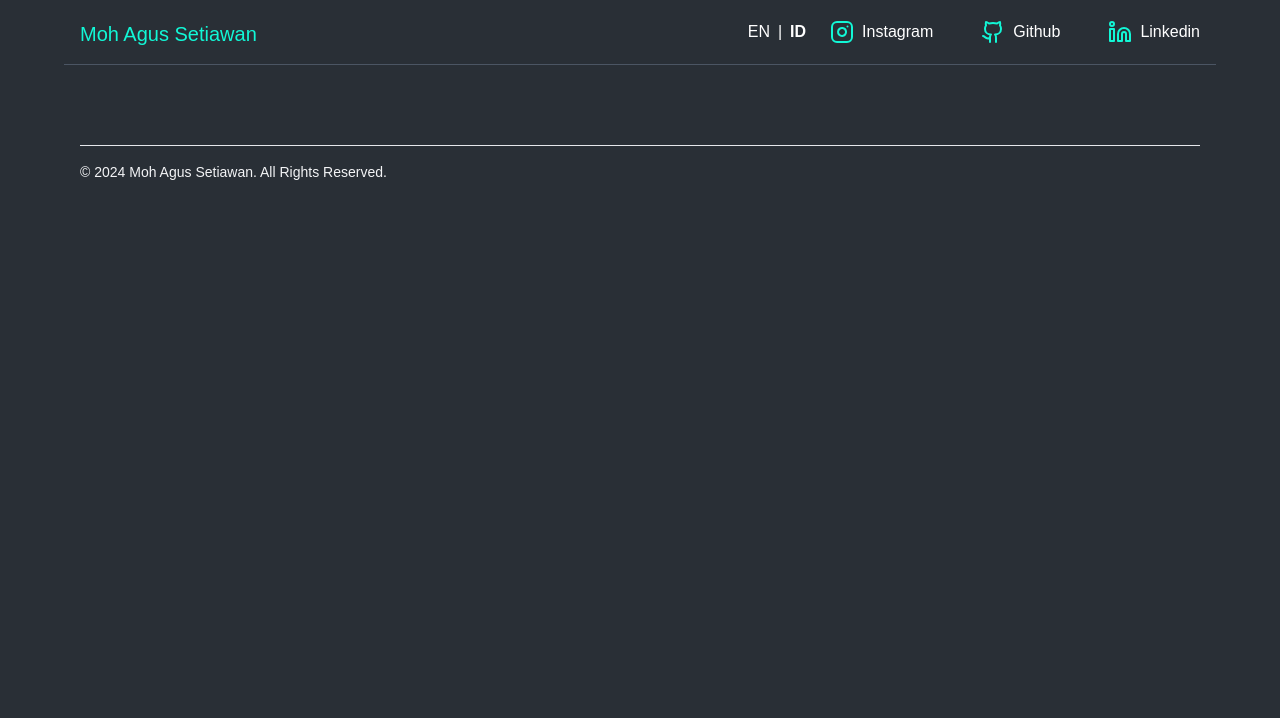
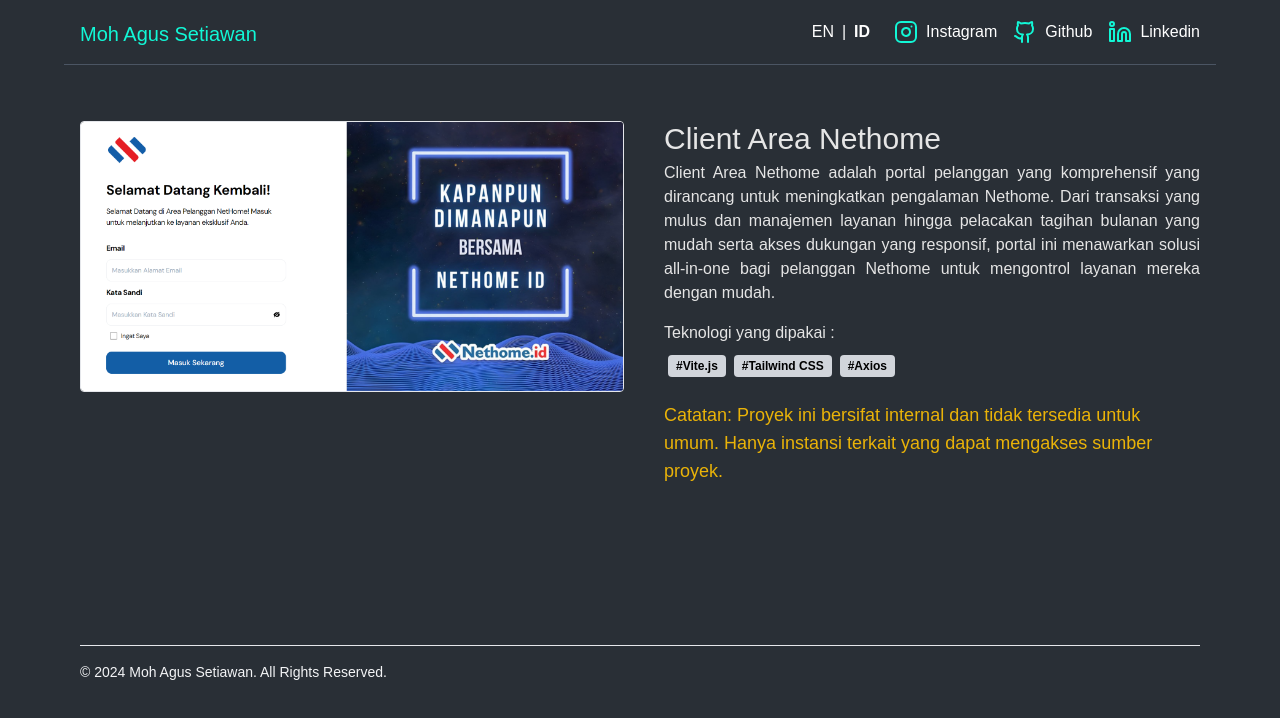
Before and after one commit to mohagussetiaone/cv-mohagussetiaone, a Next.js app: page /1/project/1 in a window 1280 px wide. Shown: the top 718 px of the page. Built offline with nearby package versions, Linux system fonts and the light colour scheme.

Commit message:
update: banner, project detail

```diff
--- a/app/[locale]/project/[projectId]/page.tsx
+++ b/app/[locale]/project/[projectId]/page.tsx
@@ -5,20 +5,24 @@
 import Image from "next/image";
 import { Github, View, Figma } from "lucide-react";
 import { useTranslations } from "next-intl";
-import { useProjectStore } from "@/app/store/projectStore";
+import { useParams } from "next/navigation";
+import { projectData } from "@/app/constant/project";
 
 const ShowCaseDetail: React.FC = () => {
   const t = useTranslations("Works");
-  const { selectedProject } = useProjectStore();
+  const { projectId } = useParams();
 
-  // Terjemahkan data proyek menggunakan t()
+  const selectedProject = useMemo(() => {
+    const id = projectId ? parseInt(projectId as string, 10) : null;
+    return projectData.find((project) => project.product_id === id);
+  }, [projectId]);
+
   const translatedProject = useMemo(() => {
     if (!selectedProject) return null;
-
     return {
       project_name: selectedProject.project_name,
-      description: t(selectedProject.description),
-      technologies: selectedProject.technologies.map((tech) => t(tech)),
+      description: selectedProject.description,
+      technologies: selectedProject.technologies.map((tech) => t(tech)).join(", "),
       internal: selectedProject.internal,
       urlPreview: selectedProject.urlPreview,
       githubUrl: selectedProject.githubUrl,
@@ -39,7 +43,7 @@
           </div>
           <div className="lg:w-1/2 w-full lg:pl-6 mt-6 lg:mt-0 text-neutral-200">
             <h1 className="text-3xl title-font font-medium mb-1">{selectedProject?.project_name}</h1>
-            <p className="text-base font-normal text-justify">{selectedProject?.description}</p>
+            <p className="text-base font-normal text-justify">{t(translatedProject.description)}</p>
             <div className="mt-4">
               <div className="mb-2">
                 <h2 className="text-neutral-200 title-font font-medium">{t("tech_used")} :</h2>
@@ -50,12 +54,12 @@
                 </span>
               ))}
             </div>
-            {selectedProject?.internal === true && (
+            {selectedProject?.internal && (
               <div className="py-6">
                 <p className="text-yellow-500 text-lg">{t("internalNote")}</p>
               </div>
             )}
-            {selectedProject?.internal !== true && (
+            {!selectedProject?.internal && (
               <div className="flex gap-4 mt-4 md:mt-6">
                 <Link
                   href={selectedProject?.urlPreview || ""}
@@ -65,14 +69,14 @@
                   <View className="w-5 h-5 mt-1" />
                   Preview
                 </Link>
-                {selectedProject?.githubUrl !== null && (
-                  <Link href={selectedProject?.githubUrl || ""} target="_blank" className="flex gap-2 mt-6 text-white bg-black dark:bg-brand-700 border-0 py-2 px-8 focus:outline-none hover:bg-black/90 hover:text-white rounded text-lg">
+                {selectedProject?.githubUrl && (
+                  <Link href={selectedProject?.githubUrl} target="_blank" className="flex gap-2 mt-6 text-white bg-black dark:bg-brand-700 border-0 py-2 px-8 focus:outline-none hover:bg-black/90 hover:text-white rounded text-lg">
                     <Github className="w-5 h-5 mt-1" />
                     Github
                   </Link>
                 )}
-                {selectedProject?.figmaUrl !== null && (
-                  <Link href={selectedProject?.figmaUrl || ""} target="_blank" className="flex gap-2 mt-6 text-white bg-black dark:bg-brand-700 border-0 py-2 px-8 focus:outline-none hover:bg-black/90 hover:text-white rounded text-lg">
+                {selectedProject?.figmaUrl && (
+                  <Link href={selectedProject?.figmaUrl} target="_blank" className="flex gap-2 mt-6 text-white bg-black dark:bg-brand-700 border-0 py-2 px-8 focus:outline-none hover:bg-black/90 hover:text-white rounded text-lg">
                     <Figma className="w-5 h-5 mt-1" />
                     Figma
                   </Link>
--- /dev/null
+++ b/app/constant/project.ts
@@ -0,0 +1,117 @@
+enum Technology {
+  REACT = "React",
+  FIGMA = "Figma",
+  NEXT_JS = "Next.js",
+  VITE_JS = "Vite.js",
+  SUPABASE = "Supabase",
+  PRISMA = "Prisma",
+  VERCEL = "Vercel",
+  TAILWIND_CSS = "Tailwind CSS",
+  TYPESCRIPT = "TypeScript",
+  NODE_JS = "Node.js",
+  AXIOS = "Axios",
+  OTHERS = "Others",
+}
+
+interface Project {
+  product_id: number;
+  project_name: string;
+  description: string;
+  image: string | undefined;
+  technologies: Technology[];
+  urlPreview: string | null;
+  githubUrl: string | null;
+  figmaUrl: string | null;
+  internal: boolean;
+}
+
+export const projectData: Project[] = [
+  {
+    product_id: 1,
+    project_name: "Client Area Nethome",
+    description: "description_project_1",
+    image: "/project/nethome.png",
+    technologies: [Technology.VITE_JS, Technology.TAILWIND_CSS, Technology.AXIOS],
+    urlPreview: null,
+    githubUrl: null,
+    figmaUrl: null,
+    internal: true,
+  },
+  {
+    product_id: 2,
+    project_name: "WEB OLT Management",
+    description: "description_project_2",
+    image: "/project/webolt.png",
+    technologies: [Technology.VITE_JS, Technology.TAILWIND_CSS, Technology.AXIOS],
+    urlPreview: null,
+    githubUrl: null,
+    figmaUrl: null,
+    internal: true,
+  },
+  {
+    product_id: 3,
+    project_name: "Jajanian",
+    description: "description_project_3",
+    image: "/project/jajanian.png",
+    technologies: [Technology.VITE_JS, Technology.TAILWIND_CSS, Technology.AXIOS, Technology.SUPABASE],
+    urlPreview: "https://jajanian.vercel.app",
+    githubUrl: "https://github.com/mohagussetiaone/jajanian.git",
+    figmaUrl: null,
+    internal: false,
+  },
+  {
+    product_id: 4,
+    project_name: "Jvalleyverse",
+    description: "description_project_4",
+    image: "/project/jvalleyverse.png",
+    technologies: [Technology.VITE_JS, Technology.TAILWIND_CSS, Technology.AXIOS, Technology.SUPABASE],
+    urlPreview: "https://jvalleyverse.vercel.app",
+    githubUrl: "https://github.com/mohagussetiaone/jvalleyverse.git",
+    figmaUrl: null,
+    internal: false,
+  },
+  {
+    product_id: 5,
+    project_name: "Laundrivy",
+    description: "description_project_5",
+    image: "/project/laundrivy.png",
+    technologies: [Technology.NEXT_JS, Technology.TAILWIND_CSS, Technology.AXIOS, Technology.PRISMA],
+    urlPreview: "https://laundrivy.vercel.app",
+    githubUrl: "https://github.com/mohagussetiaone/laundrivy.git",
+    figmaUrl: null,
+    internal: false,
+  },
+  {
+    product_id: 6,
+    project_name: "Jajanian Dashboard",
+    description: "description_project_6",
+    image: "/project/dashboard-jajanian.png",
+    technologies: [Technology.VITE_JS, Technology.TAILWIND_CSS, Technology.AXIOS, Technology.SUPABASE],
+    urlPreview: "https://jajanian-dashboard.vercel.app/",
+    githubUrl: "https://github.com/mohagussetiaone/jajanian-dashboard.git",
+    figmaUrl: null,
+    internal: false,
+  },
+  {
+    product_id: 7,
+    project_name: "Jvalleyverse Dashboard",
+    description: "description_project_7",
+    image: "/project/jvalleyverse-dashboard.png",
+    technologies: [Technology.VITE_JS, Technology.TAILWIND_CSS, Technology.AXIOS, Technology.SUPABASE],
+    urlPreview: "https://jvalleyverse-dashboard.vercel.app",
+    githubUrl: "https://github.com/mohagussetiaone/jvalleyverse-dashboard.git",
+    figmaUrl: null,
+    internal: false,
+  },
+  {
+    product_id: 8,
+    project_name: "Tani Deals App",
+    description: "description_project_8",
+    image: "/project/tanidealsapp.png",
+    technologies: [Technology.FIGMA],
+    urlPreview: "https://www.figma.com/proto/vV1zYKypYPe8bBS5mWyyP8/Tani-Deals-App-UI?node-id=7-3&node-type=canvas&t=roF7vYPt7FGuCZPq-0&scaling=scale-down&content-scaling=fixed&page-id=0%3A1&starting-point-node-id=75%3A2029",
+    githubUrl: null,
+    figmaUrl: "https://www.figma.com/design/vV1zYKypYPe8bBS5mWyyP8/Tani-Deals-App-UI?node-id=0-1&t=roF7vYPt7FGuCZPq-1",
+    internal: false,
+  },
+];
--- a/app/views/Banner.tsx
+++ b/app/views/Banner.tsx
@@ -107,11 +107,11 @@
               </div>
               <div className="flex gap-3">
                 <div className="h-full flex justify-center items-center">
-                  <h1 className="text-4xl text-brand-500">6</h1>
+                  <h1 className="text-4xl text-brand-500">8</h1>
                 </div>
                 <div className="flex flex-col text-white">
                   <h2>{t("development")}</h2>
-                  <h2>{t("tools")}</h2>
+                  <h2>{t("project")}</h2>
                 </div>
               </div>
             </div>
--- a/app/views/Navbar.tsx
+++ b/app/views/Navbar.tsx
@@ -46,7 +46,7 @@
           </div>
           {/* URL Links */}
           <div className="md:w-auto" id="navbar-default">
-            <ul className="font-medium flex gap-4 rounded-lg md:flex-row md:space-x-8 rtl:space-x-reverse md:mt-0 md:border-0 dark:bg-gray-800 md:dark:bg-gray-900 dark:border-gray-700">
+            <ul className="font-medium flex rounded-lg md:flex-row md:space-x-4 rtl:space-x-reverse md:mt-0 md:border-0 dark:bg-gray-800 md:dark:bg-gray-900 dark:border-gray-700">
               <li className="flex gap-2">
                 <Link href="https://www.instagram.com/mohagussetiaone" className="flex gap-2 text-white rounded" aria-current="page" target="_blank">
                   <Instagram className="text-brand-500" />
--- a/messages/en.json
+++ b/messages/en.json
@@ -9,7 +9,7 @@
     "programming": "Programming",
     "language": "Language",
     "development": "Development",
-    "tools": "Tools"
+    "project": "Project"
   },
   "About": {
     "title": "About Me",
--- a/messages/id.json
+++ b/messages/id.json
@@ -8,8 +8,8 @@
     "experience": "Pengalaman",
     "programming": "Bahasa",
     "language": "Pemrograman",
-    "development": "Alat",
-    "tools": "Pengembangan"
+    "development": "Pengembangan",
+    "project": "Project"
   },
   "About": {
     "title": "Tentang Saya",
```
Also changed, not shown: app/views/Works.tsx (+2 -119 lines).
